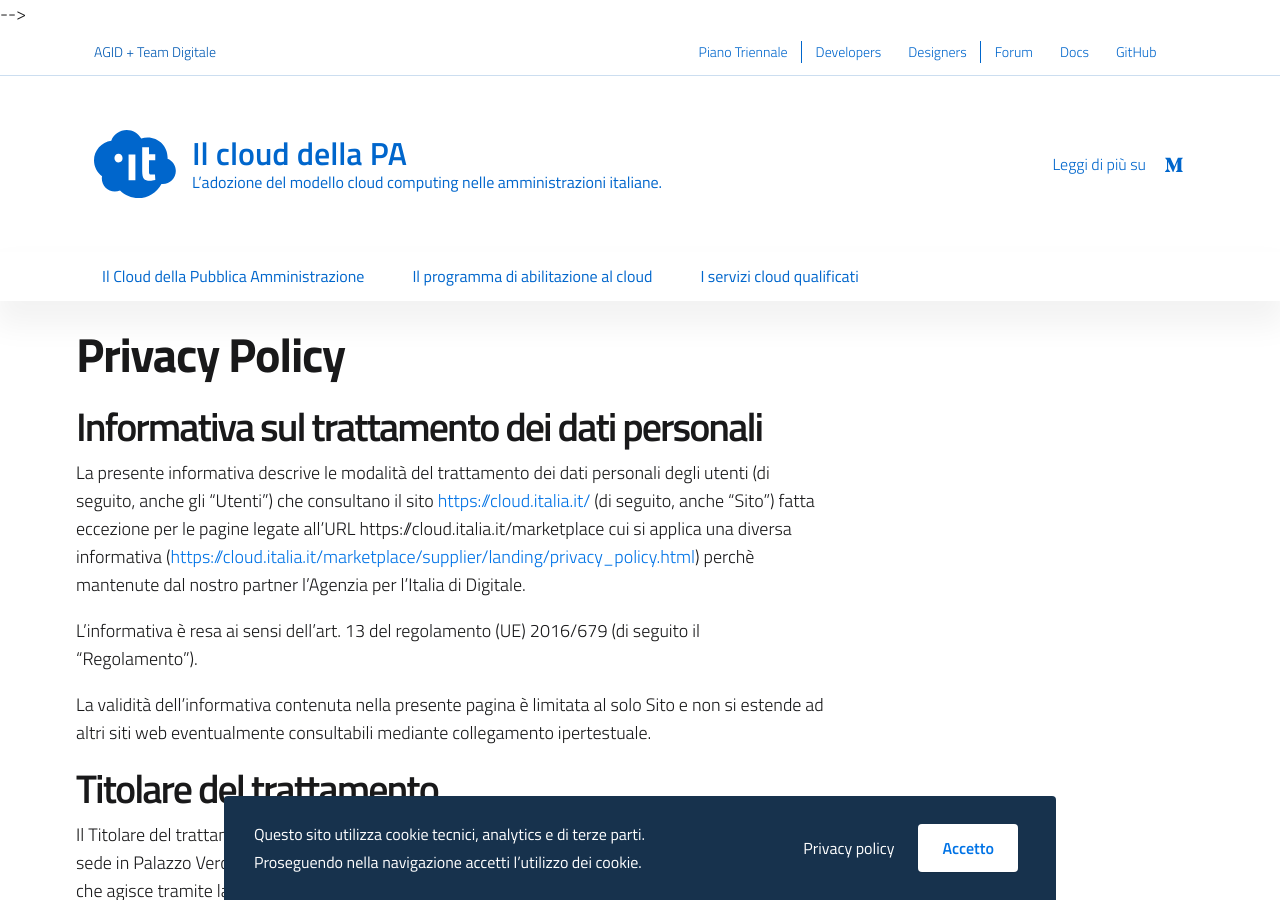
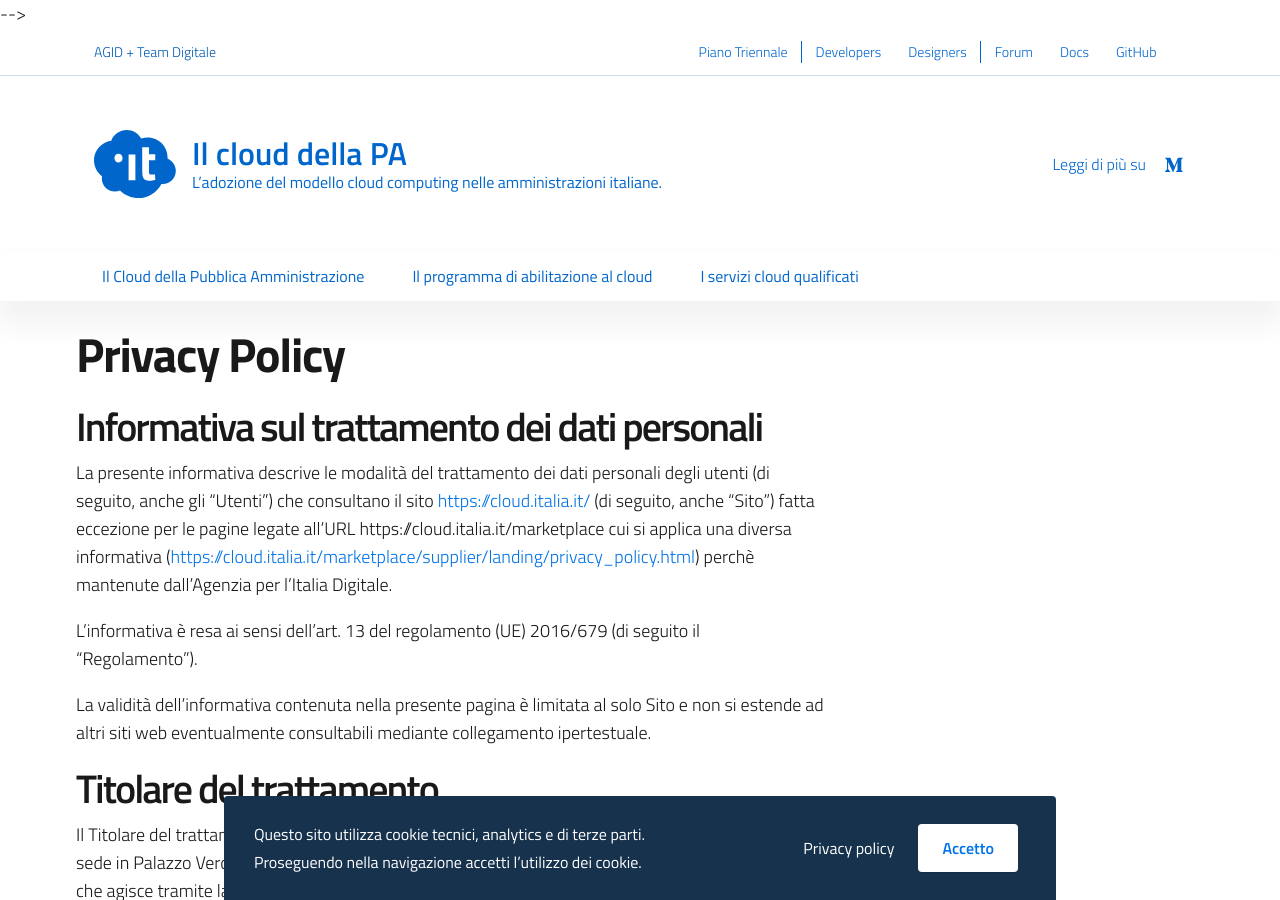
Before and after one commit to italia/cloud.italia.it, a Jekyll site: the page built from it/privacy-policy.md, in a window 1280 px wide and 900 px high. Built offline with Jekyll 4.4.1, drawn with Linux system fonts in a browser that asks for light colours.

Commit message:
update pp

```diff
--- a/it/privacy-policy.md
+++ b/it/privacy-policy.md
@@ -13,7 +13,7 @@
 [https://cloud.italia.it/](https://cloud.italia.it/) (di seguito, anche
 “Sito”) fatta eccezione per le pagine legate all’URL https://cloud.italia.it/marketplace
 cui si applica una diversa informativa ([https://cloud.italia.it/marketplace/supplier/landing/privacy_policy.html](https://cloud.italia.it/marketplace/supplier/landing/privacy_policy.html))
-perchè mantenute dal nostro partner l’Agenzia per l’Italia di Digitale.
+perchè mantenute dall’Agenzia per l’Italia Digitale.
 
 L’informativa è resa ai sensi dell’art. 13 del regolamento (UE) 2016/679 (di
 seguito il “Regolamento”).
```
